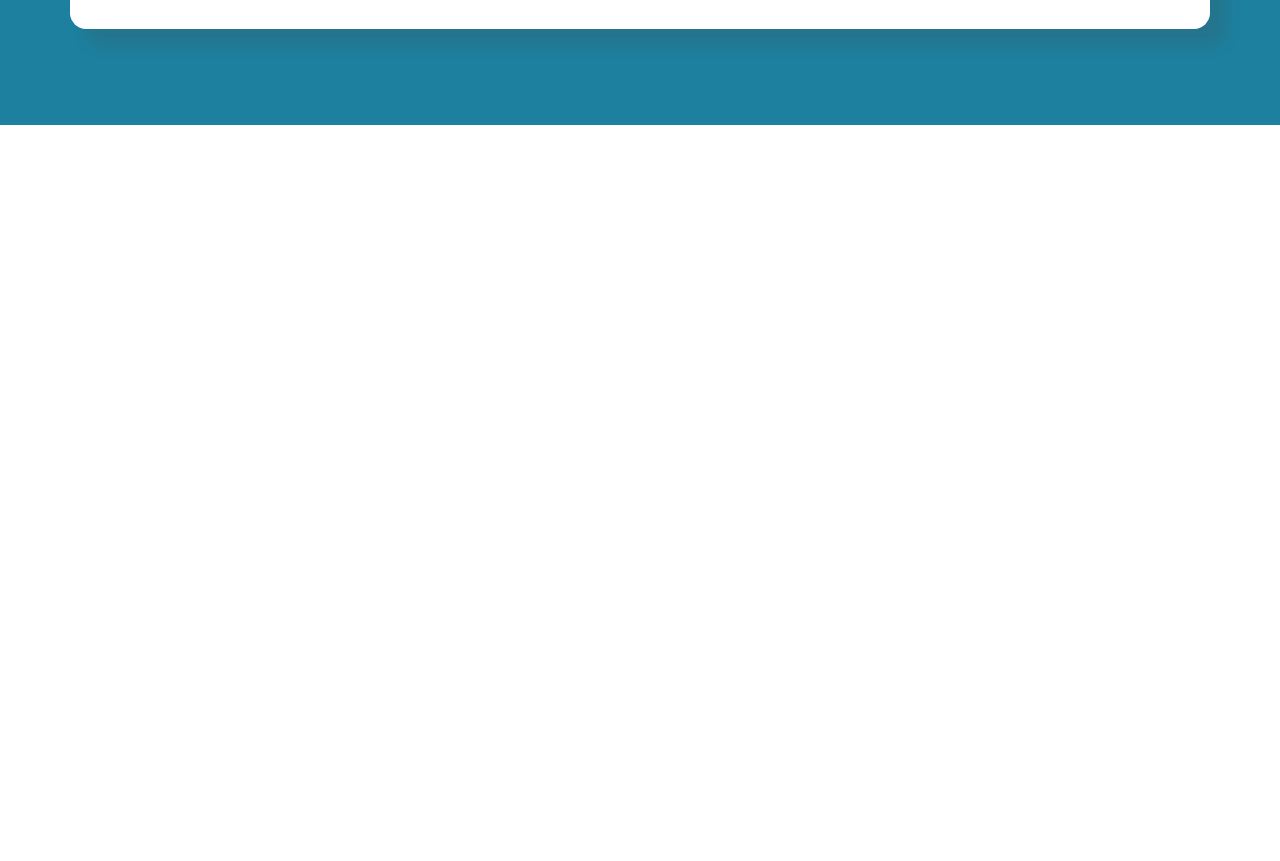
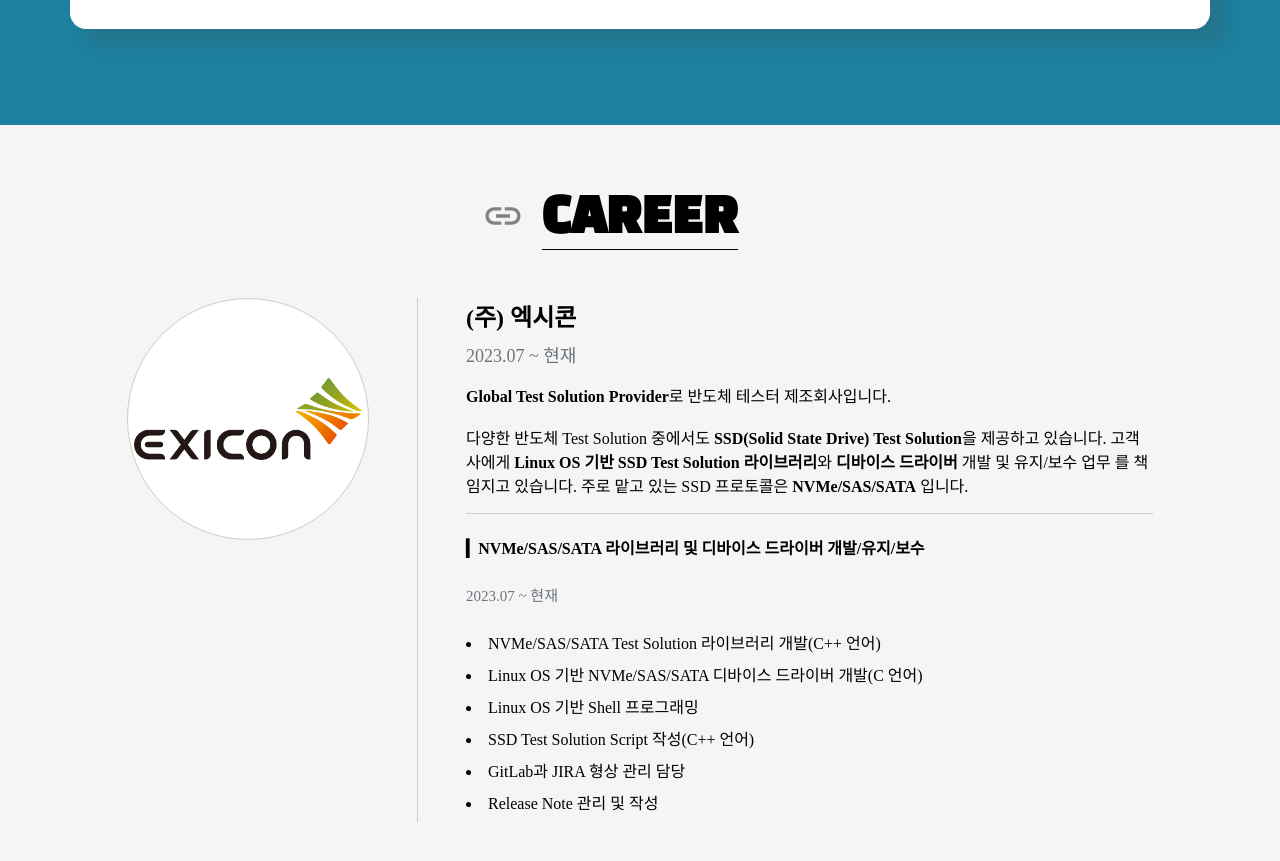
Before and after one commit to JeongUiGwon/JUG_Portfolio, a React (Create React App) app in the folder my-app/: page / in a window 1280 px wide. Shown: the part 3540-4401 px from the top of the page. Before the commit the page ends 3665 px from the top, so only its background shows below. Built offline with nearby package versions, Linux system fonts and the light colour scheme; a web font is replaced by a local one.

Commit message:
Career Page 작성

```diff
--- a/my-app/src/App.js
+++ b/my-app/src/App.js
@@ -5,6 +5,7 @@
 import Skills from "./components/Skills";
 import Archive from "./components/Archive";
 import Projects from "./components/Projects";
+import Career from "./components/Career";
 
 function App() {
   return (
@@ -15,6 +16,7 @@
       <Skills />
       <Archive />
       <Projects />
+      <Career />
     </div>
   );
 }
--- /dev/null
+++ b/my-app/src/components/Career.js
@@ -0,0 +1,35 @@
+import styled from "styled-components";
+import ContentTitle from "./ContentTitle";
+import CareerExicon from "./CareerExicon";
+
+const StyledCareer = styled.section`
+  display: flex;
+  justify-content: center;
+  background-color: #f5f5f5;
+`;
+
+const StyledCareerContent = styled.div`
+  width: 100%;
+  max-width: 1140px;
+  padding: 64px 32px;
+`;
+
+const StyledCareerInfo = styled.div`
+  width: 90%;
+  margin: 0 auto;
+`;
+
+const Career = () => {
+  return (
+    <StyledCareer id="career">
+      <StyledCareerContent>
+        <ContentTitle title="CAREER" sectionId="career" />
+        <StyledCareerInfo>
+          <CareerExicon />
+        </StyledCareerInfo>
+      </StyledCareerContent>
+    </StyledCareer>
+  );
+};
+
+export default Career;
--- /dev/null
+++ b/my-app/src/components/CareerExicon.js
@@ -0,0 +1,113 @@
+import styled from "styled-components";
+
+const CareerWrapper = styled.div`
+  display: flex;
+  flex-flow: row nowrap;
+  jusify-content: center;
+`;
+
+const CareerLogoContainer = styled.div`
+  padding-right: 48px;
+  border-right: 1px solid #ccc;
+`;
+
+const CareerLogoWrapper = styled.div`
+  display: flex;
+  flex-flow: colmn nowrap;
+  justify-content: center;
+  align-items: center;
+  overflow: hidden;
+  width: 240px;
+  height: 240px;
+  border: 1px solid #ccc;
+  border-radius: 160px;
+  background-color: #fff;
+`;
+
+const StyledCareerInfo = styled.div`
+  padding-left: 48px;
+`;
+
+const StyledCareerInfoTitle = styled.div`
+  padding-bottom: 8px;
+  font-weight: 900;
+  font-size: 24px;
+  text-align: left;
+`;
+
+const StyledCareerInfoPeriod = styled.div`
+  padding-bottom: 16px;
+  font-weight: 400;
+  font-size: 18px;
+  color: #6c757d;
+  text-align: left;
+`;
+
+const StyledCareerInfoDescription = styled.div`
+  padding-bottom: 16px;
+  border-bottom: 1px solid #ccc;
+  text-align: left;
+`;
+
+const StyledCareerInfoWork = styled.div`
+  padding-left: 0px;
+  text-align: left;
+`;
+
+const StyledCareerInfoWorkPeriod = styled.h5`
+  font-size: 15px;
+  font-weight: 400;
+  color: #6c757d;
+`;
+
+const CareerExicon = () => {
+  return (
+    <CareerWrapper>
+      <CareerLogoContainer>
+        <CareerLogoWrapper>
+          <img
+            alt="EXICON logo"
+            src={process.env.PUBLIC_URL + "/images/EXICON_logo.png"}
+            width="95%"
+          />
+        </CareerLogoWrapper>
+      </CareerLogoContainer>
+      <StyledCareerInfo>
+        <StyledCareerInfoTitle>(주) 엑시콘</StyledCareerInfoTitle>
+        <StyledCareerInfoPeriod>2023.07 ~ 현재</StyledCareerInfoPeriod>
+        <StyledCareerInfoDescription>
+          <b>Global Test Solution Provider</b>로 반도체 테스터 제조회사입니다.
+          <br />
+          <br />
+          다양한 반도체 Test Solution 중에서도{" "}
+          <b>SSD(Solid State Drive) Test Solution</b>을 제공하고 있습니다.
+          고객사에게 <b>Linux OS 기반 SSD Test Solution 라이브러리</b>와{" "}
+          <b>디바이스 드라이버</b> 개발 및 유지/보수 업무 를 책임지고 있습니다.
+          주로 맡고 있는 SSD 프로토콜은 <b>NVMe/SAS/SATA</b> 입니다.
+        </StyledCareerInfoDescription>
+        <StyledCareerInfoWork>
+          <h4>▎NVMe/SAS/SATA 라이브러리 및 디바이스 드라이버 개발/유지/보수</h4>
+          <StyledCareerInfoWorkPeriod>
+            2023.07 ~ 현재
+          </StyledCareerInfoWorkPeriod>
+          <li style={{ marginBottom: "8px" }}>
+            NVMe/SAS/SATA Test Solution 라이브러리 개발(C++ 언어)
+          </li>
+          <li style={{ marginBottom: "8px" }}>
+            Linux OS 기반 NVMe/SAS/SATA 디바이스 드라이버 개발(C 언어)
+          </li>
+          <li style={{ marginBottom: "8px" }}>
+            Linux OS 기반 Shell 프로그래밍
+          </li>
+          <li style={{ marginBottom: "8px" }}>
+            SSD Test Solution Script 작성(C++ 언어)
+          </li>
+          <li style={{ marginBottom: "8px" }}>GitLab과 JIRA 형상 관리 담당</li>
+          <li style={{ marginBottom: "8px" }}>Release Note 관리 및 작성</li>
+        </StyledCareerInfoWork>
+      </StyledCareerInfo>
+    </CareerWrapper>
+  );
+};
+
+export default CareerExicon;
--- a/my-app/src/components/Header.js
+++ b/my-app/src/components/Header.js
@@ -37,7 +37,7 @@
   { href: "skills", name: "Skills" },
   { href: "archive", name: "Archive" },
   { href: "projects", name: "Projects" },
-  { href: "introduce", name: "Career" },
+  { href: "career", name: "Career" },
 ];
 
 const Header = () => {
--- a/my-app/src/components/ProjectPortfolio.js
+++ b/my-app/src/components/ProjectPortfolio.js
@@ -80,6 +80,10 @@
 `;
 
 const ProjectPortfolio = () => {
+  const handleBtnClick = () => {
+    window.open("https://github.com/JeongUiGwon/JUG_Portfolio", "_blank");
+  };
+
   return (
     <StyledProjectWrapper>
       <StyledProjectTitle>Portfolio WebSite</StyledProjectTitle>
@@ -102,8 +106,11 @@
             가독성을 높이는 데 집중했습니다. 제 작업을 통해 웹 개발에 대한 저의
             열정과 기술을 확인해 보세요!
             <p />
-            <BlackButton variant="contained">자세히 보기 ▶</BlackButton>
+            <BlackButton onClick={handleBtnClick} variant="contained">
+              자세히 보기 ▶
+            </BlackButton>
           </StyeldProjectDescriptionMain>
+
           <StyledProjectDescriptionItem>
             <StyledProjectDescriptionItemLabel>
               ✔ 주요 기능
```
Also changed, not shown: my-app/public/images/EXICON_logo.png (added).
